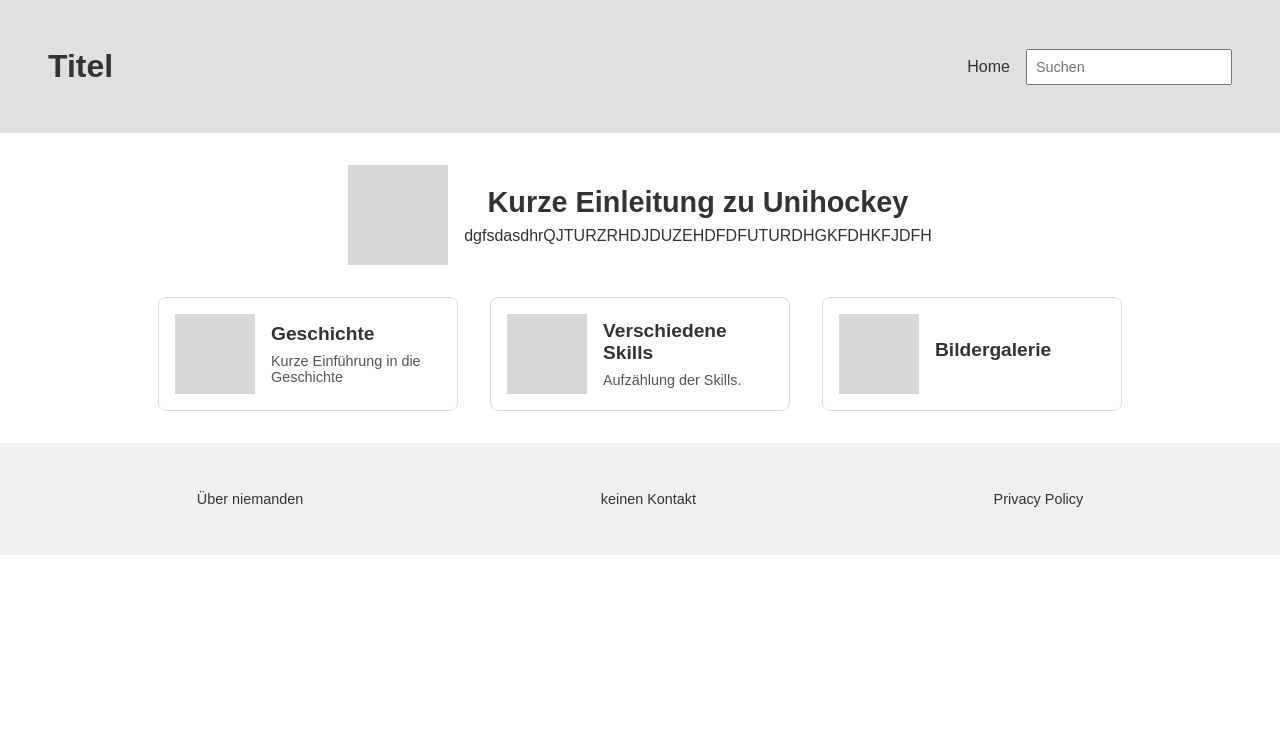
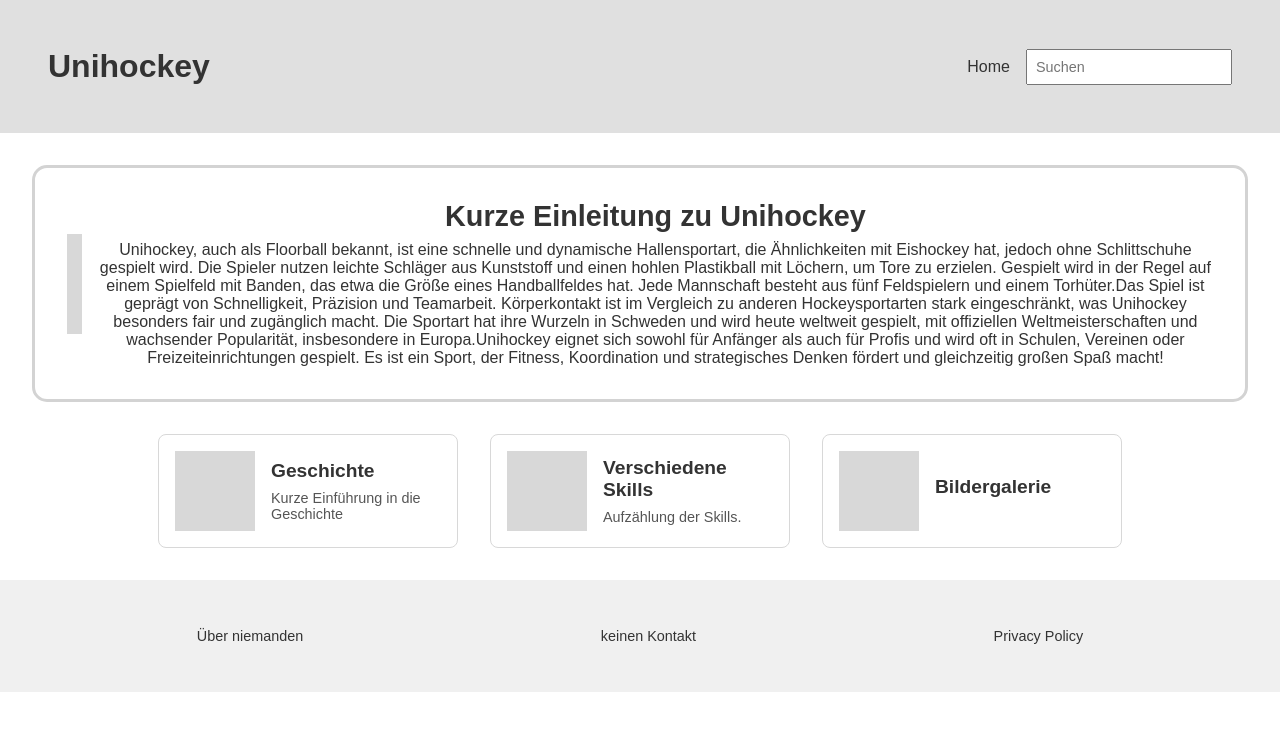
Before and after one commit to Niuslou/prog2, a React (Create React App) app in the folder unihockey-website/: page / in a window 1280 px wide. Shown: the top 730 px of the page. Built offline with nearby package versions, Linux system fonts and the light colour scheme.

Commit message:
Einleitung zum Sport

```diff
--- a/unihockey-website/src/App.css
+++ b/unihockey-website/src/App.css
@@ -44,6 +44,13 @@
   justify-content: center;
   gap: 1rem;
   margin-bottom: 2rem;
+  border: 3px solid lightgray;
+  border-radius: 15px;
+  padding: 2rem;
+}
+
+.intro:hover{
+  transform: scale(1.01);
 }
 
 .intro-image {
--- a/unihockey-website/src/App.js
+++ b/unihockey-website/src/App.js
@@ -6,7 +6,7 @@ function App() {
   return (
     <div className="App">
       <header className="header">
-        <h1 className="title">Titel</h1>
+        <h1 className="title">Unihockey</h1>
         <nav className="nav">
           <span>Home</span>
           <input type="text" placeholder="Suchen" className="search-bar" />
@@ -19,7 +19,7 @@ function App() {
           <div className="intro-image"></div>
           <div className="intro-text">
             <h2>Kurze Einleitung zu Unihockey</h2>
-            <p>dgfsdasdhrQJTURZRHDJDUZEHDFDFUTURDHGKFDHKFJDFH</p>
+            <p>Unihockey, auch als Floorball bekannt, ist eine schnelle und dynamische Hallensportart, die Ähnlichkeiten mit Eishockey hat, jedoch ohne Schlittschuhe gespielt wird. Die Spieler nutzen leichte Schläger aus Kunststoff und einen hohlen Plastikball mit Löchern, um Tore zu erzielen. Gespielt wird in der Regel auf einem Spielfeld mit Banden, das etwa die Größe eines Handballfeldes hat. Jede Mannschaft besteht aus fünf Feldspielern und einem Torhüter.Das Spiel ist geprägt von Schnelligkeit, Präzision und Teamarbeit. Körperkontakt ist im Vergleich zu anderen Hockeysportarten stark eingeschränkt, was Unihockey besonders fair und zugänglich macht. Die Sportart hat ihre Wurzeln in Schweden und wird heute weltweit gespielt, mit offiziellen Weltmeisterschaften und wachsender Popularität, insbesondere in Europa.Unihockey eignet sich sowohl für Anfänger als auch für Profis und wird oft in Schulen, Vereinen oder Freizeiteinrichtungen gespielt. Es ist ein Sport, der Fitness, Koordination und strategisches Denken fördert und gleichzeitig großen Spaß macht!</p>
           </div>
         </div>
 
```
Also changed, not shown: unihockey-website/public/Bilder/zorro.avif (added).
